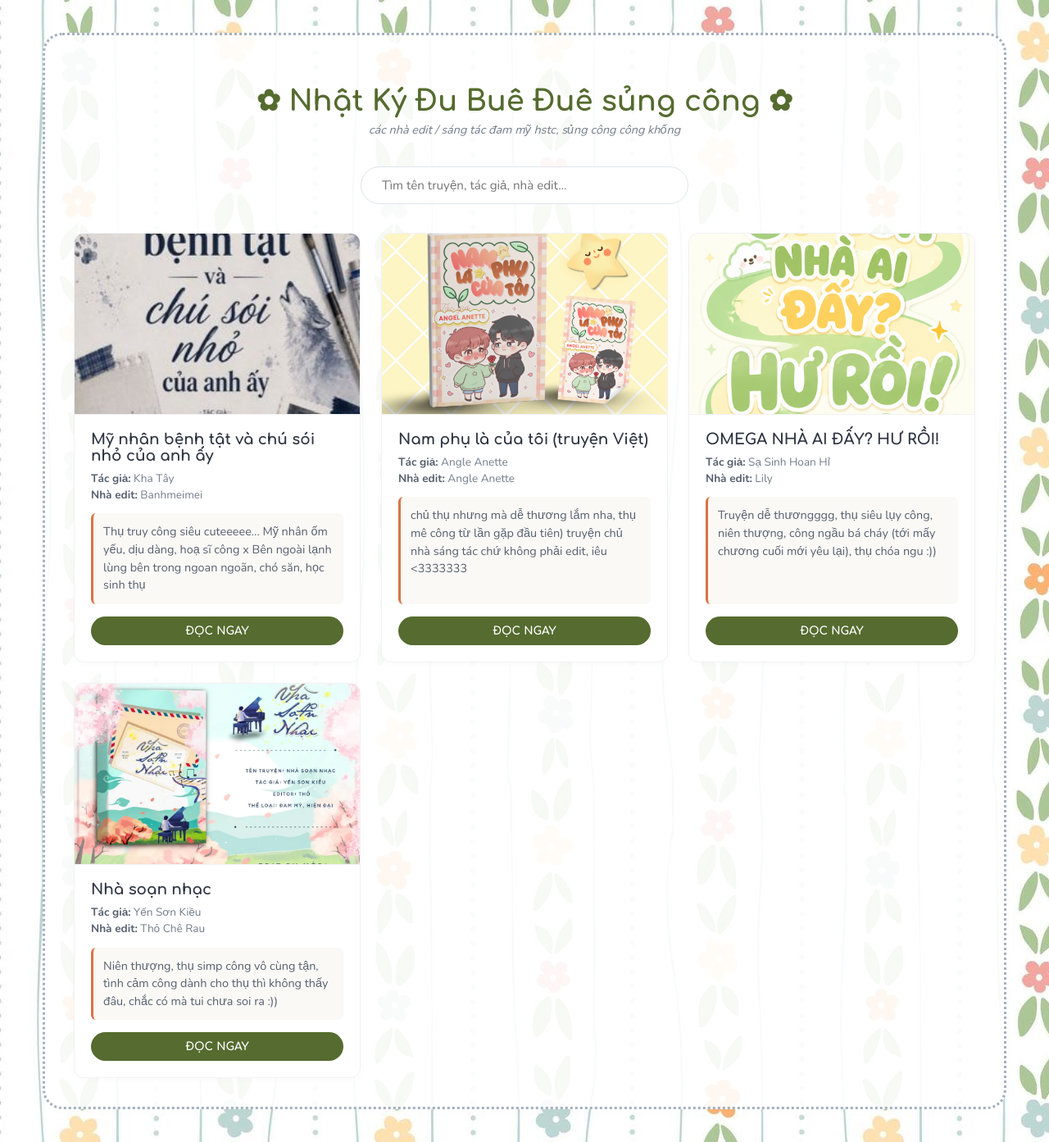
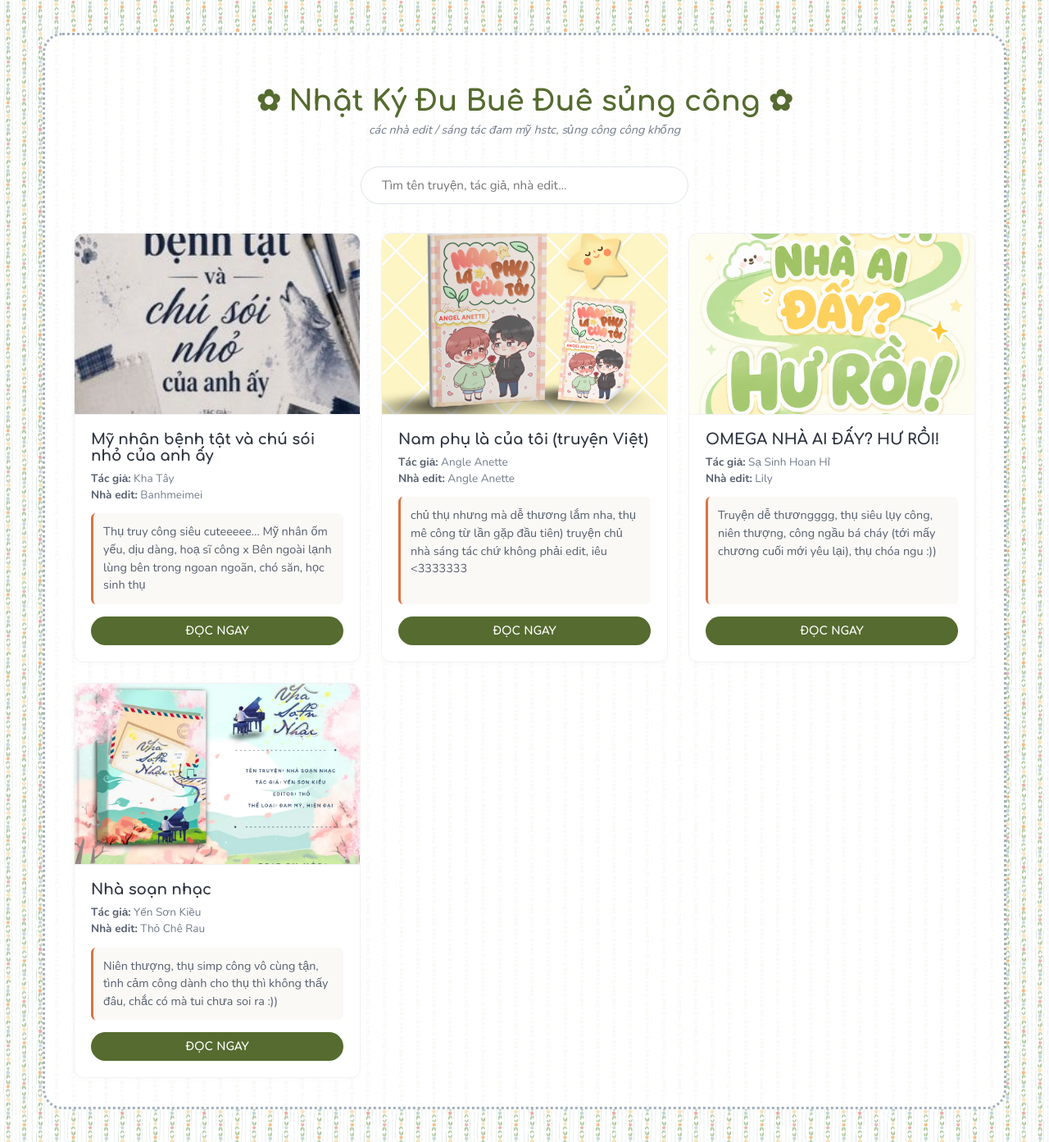
Before and after one commit to PhamNhaDoan/phamnhadoan.github.io, a Jekyll site: the page truyendadoc/index.html, which Jekyll copies as it is, in a window 1280 px wide. Shown: the whole page at 82% size. Built offline with Jekyll 4.4.1, drawn with Linux system fonts in a browser that asks for light colours.

Commit message:
Add background size and attachment properties

```diff
--- a/truyendadoc/index.html
+++ b/truyendadoc/index.html
@@ -19,6 +19,8 @@
             font-family: 'Nunito', sans-serif;
             background-image: url('img/pattern3.jpg');
             background-repeat: repeat;
+            background-size: 100px auto;
+            background-attachment: fixed;
             color: var(--text-dark);
             margin: 0;
             padding: 40px 20px;
```
